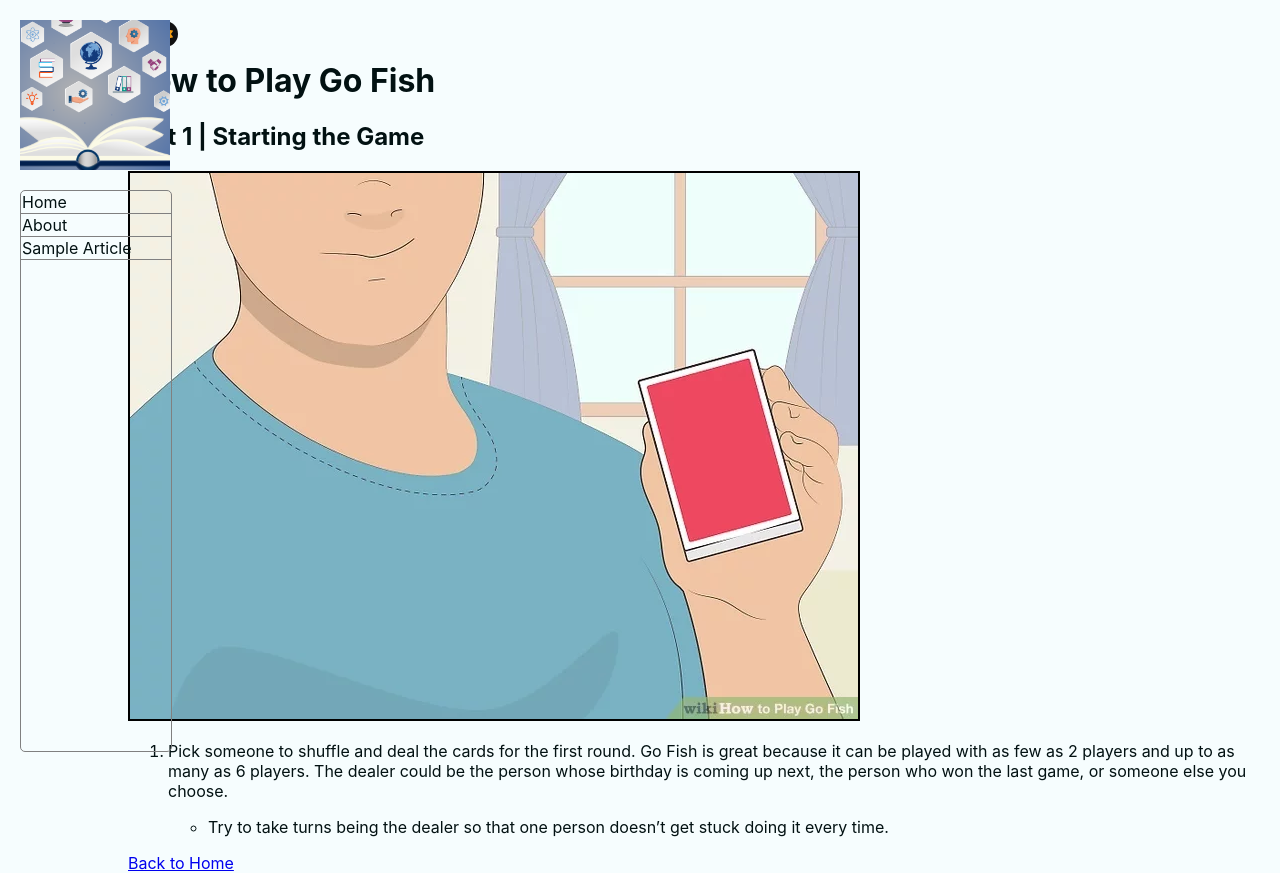
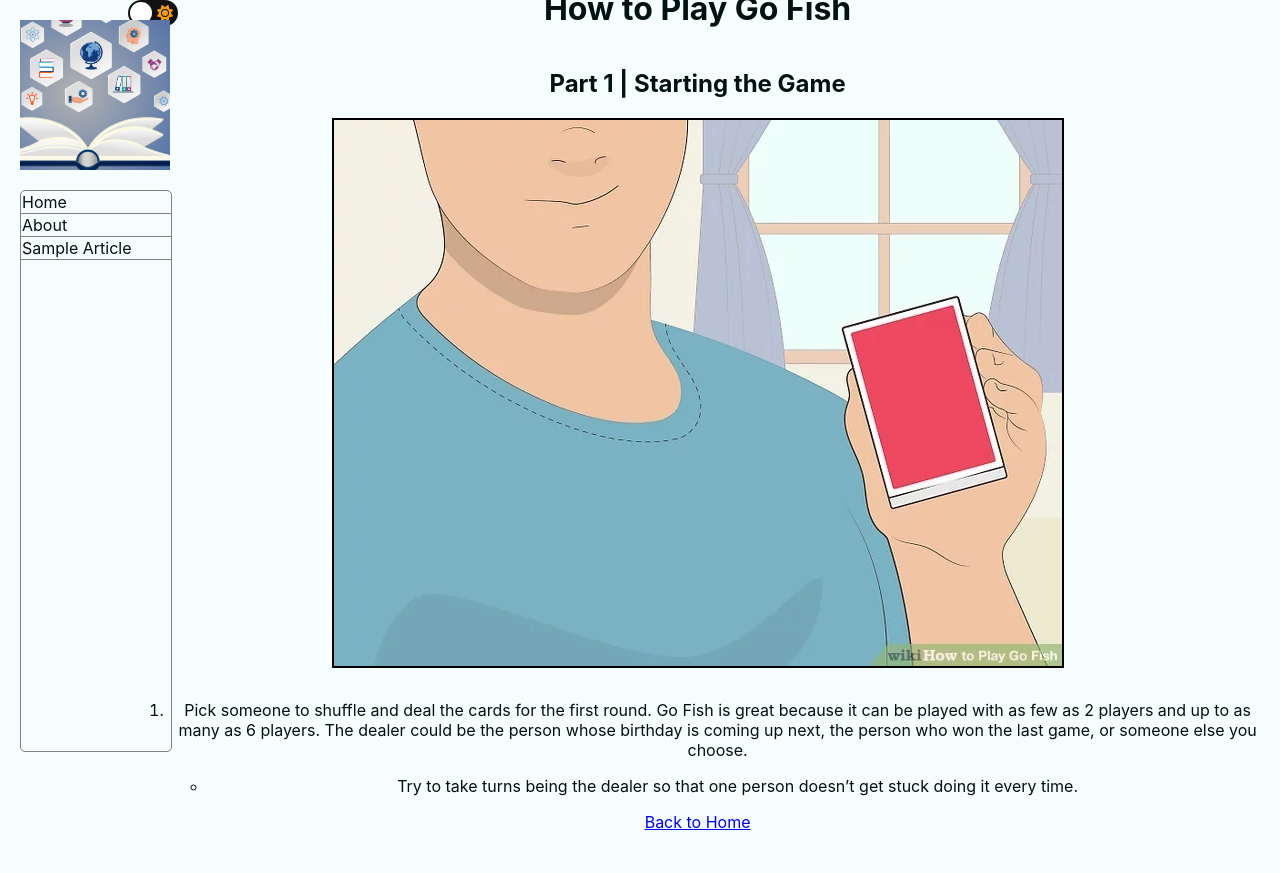
Before and after one commit to CS-476-Team1-2024S/website_ui, a React (Create React App) app: page /#/Article in a window 1280 px wide. After the commit the page ends 832 px from the top, so only its background shows below. Built offline with nearby package versions, Linux system fonts and the light colour scheme.

Commit message:
New branch based on LB-addingUserAPI w/ sample article page

```diff
--- a/src/pages/Article.js
+++ b/src/pages/Article.js
@@ -2,7 +2,7 @@ import React from 'react';
 
 const Article = () => {
     return (
-        <div className="content">
+        <div style={{ display: 'flex', flexDirection: 'column', alignItems: 'center', justifyContent: 'center', textAlign: 'center', height: '100vh' }}>
             <h1>How to Play Go Fish</h1>
             <h2>Part 1 | Starting the Game</h2>
             <img src="/images/aid155200-v4-728px-Play-Go-Fish-Step-1-Version-3.jpg.webp" alt="Play Go Fish Step 1" style={{ border: '2px solid black' }} />
```
